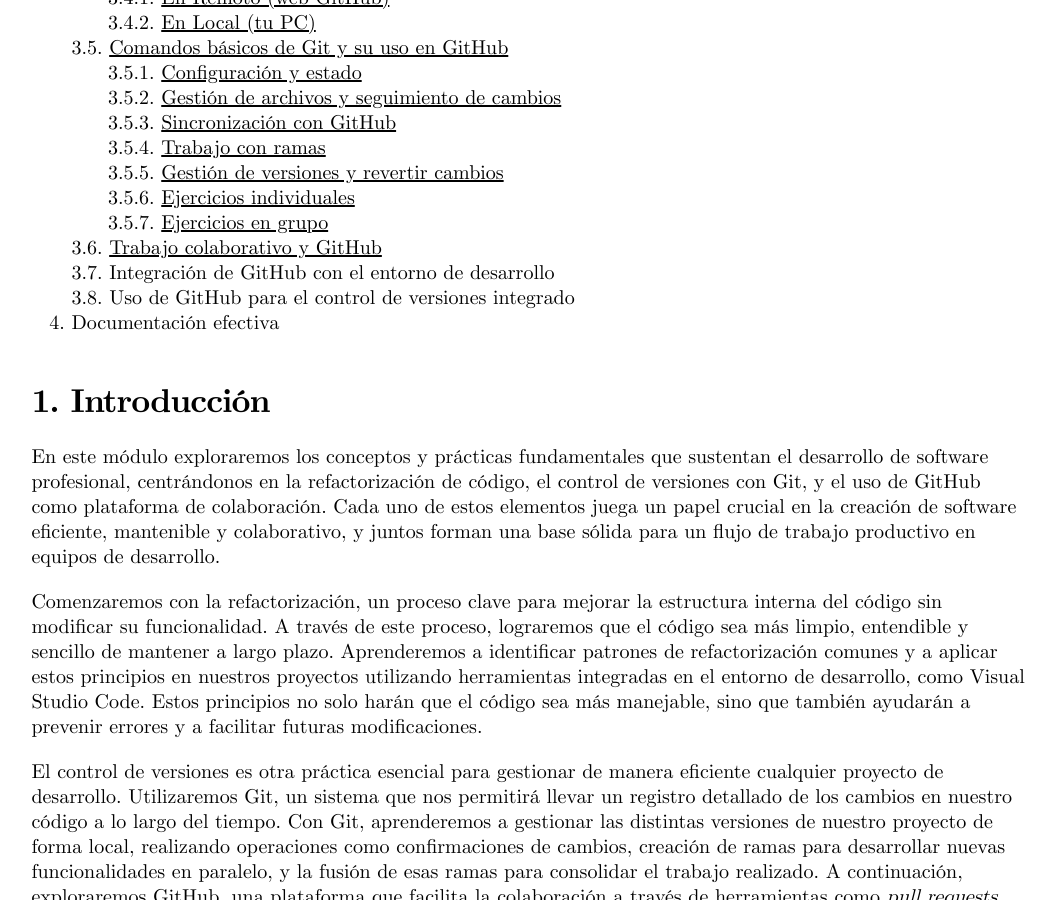
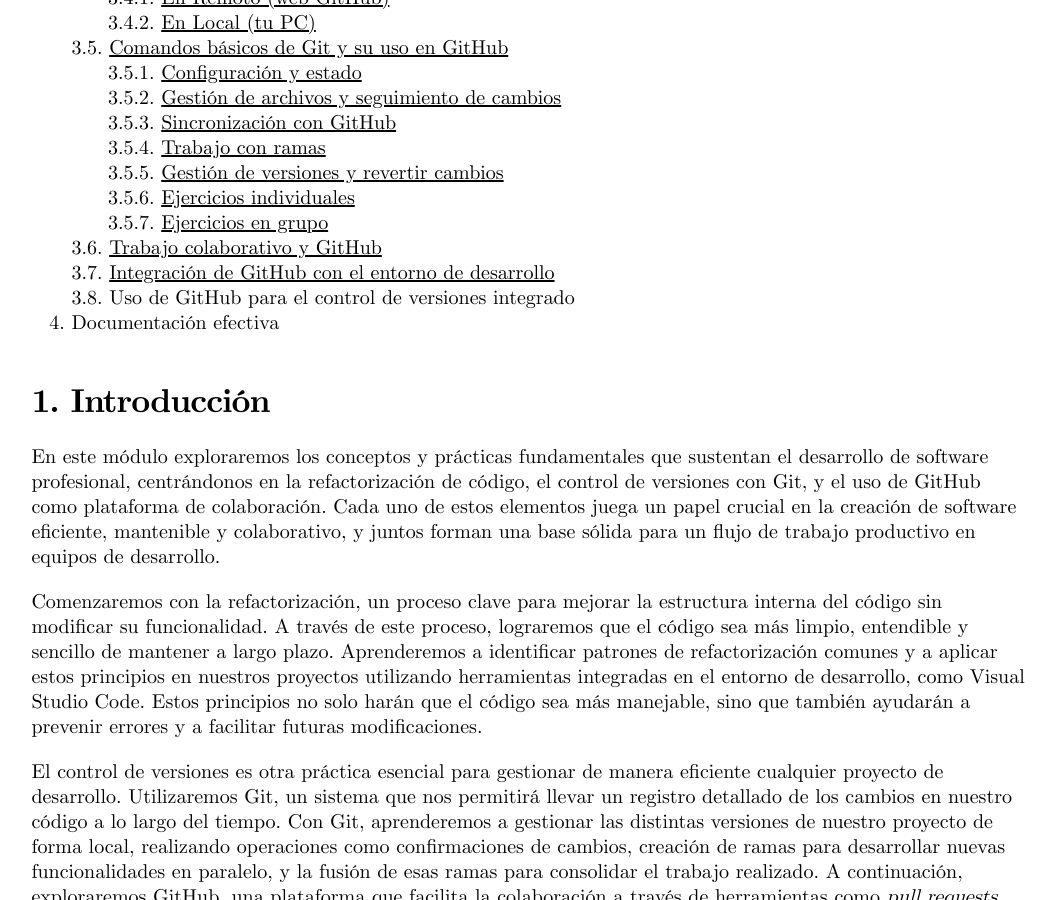
Before and after one commit to TeoRojas/teorojas.github.io, a Jekyll site: the page built from entornos-de-desarrollo/UD04-teoria.md, in a window 1280 px wide and 900 px high, scrolled down 1274 px. Shown: the whole window, without its empty margins (103-1157 px from the left). Built offline with Jekyll 4.4.1, drawn with Linux system fonts in a browser that asks for light colours; nearby versions of some CDN libraries; part of the change alters nothing that is shown.

```diff
--- a/entornos-de-desarrollo/UD04-teoria.md
+++ b/entornos-de-desarrollo/UD04-teoria.md
@@ -50,7 +50,7 @@ abstract:
       &emsp;&emsp;3.5.6. [Ejercicios individuales](#356-ejercicios-individuales)
       &emsp;&emsp;3.5.7. [Ejercicios en grupo](357-ejercicios-en-grupo-equipos-de-4-estudiantes)
    3.6. [Trabajo colaborativo y GitHub](#36-trabajo-colaborativo-y-github)
-   3.7. Integración de GitHub con el entorno de desarrollo
+   3.7. [Integración de GitHub con el entorno de desarrollo](#37-integración-de-github-con-el-entorno-de-desarrollo)
    3.8. Uso de GitHub para el control de versiones integrado
 5. Documentación efectiva
 
```
